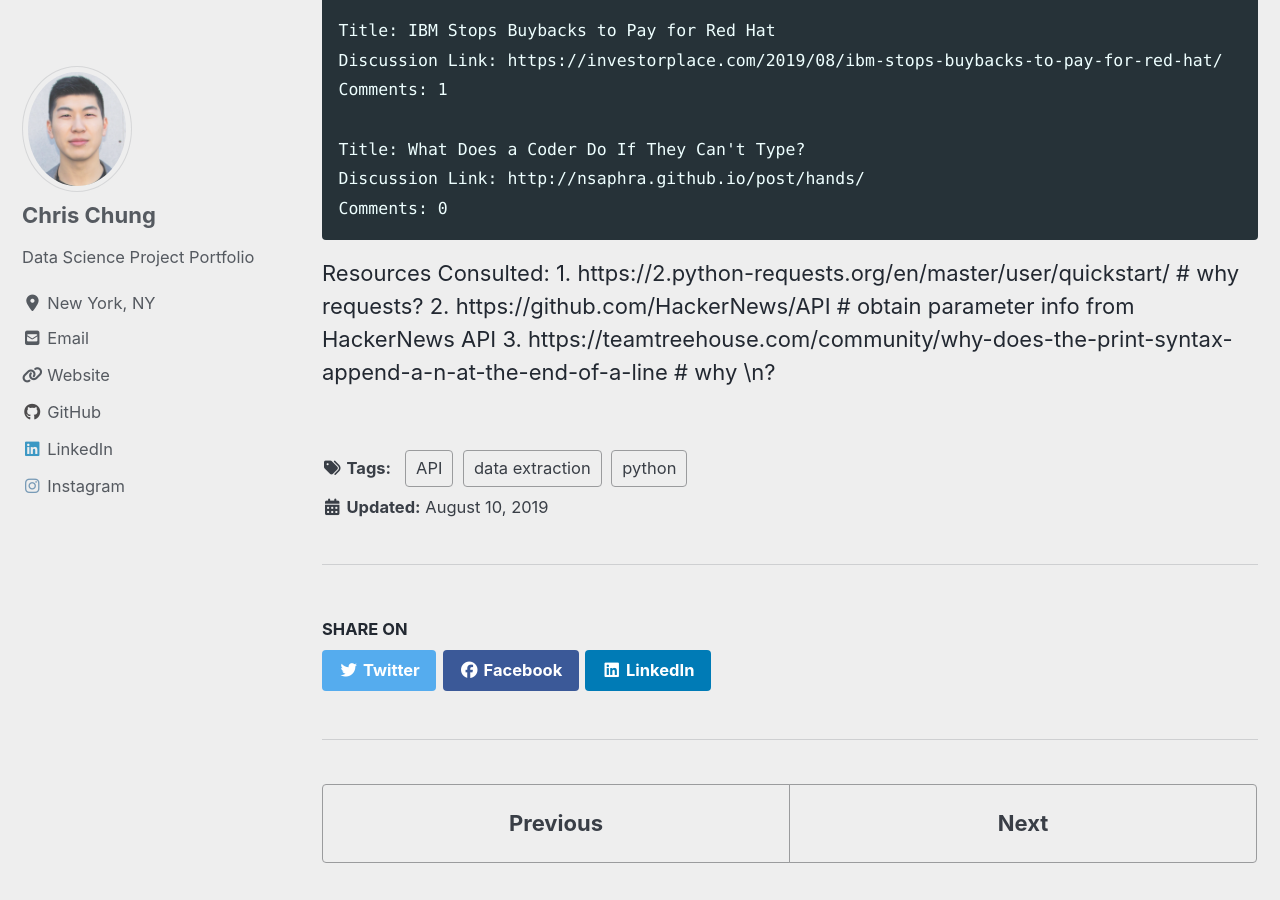
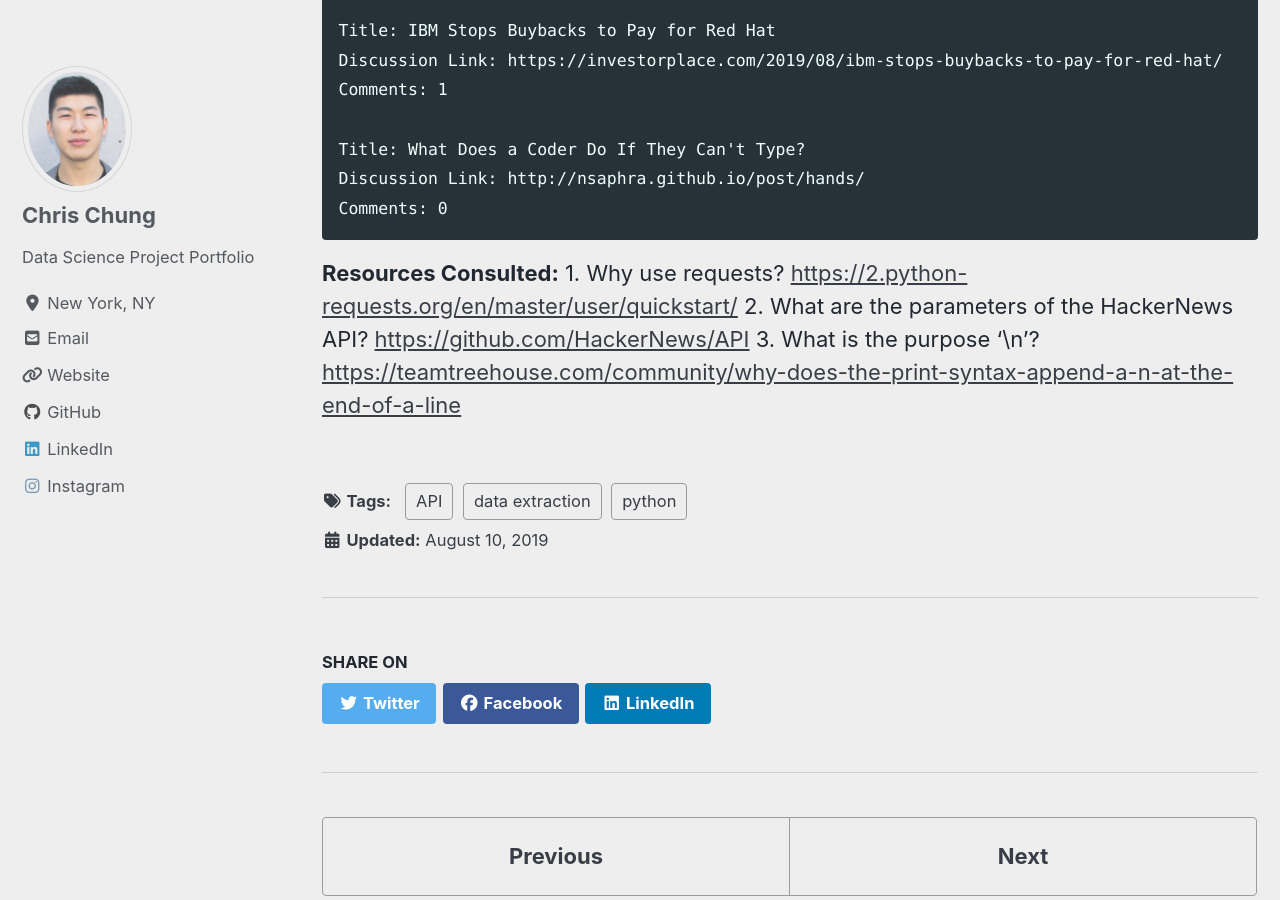
Before and after one commit to chrispfchung/chrispfchung.github.io, a Jekyll site: the page built from _posts/2019-08-10-hacker-news-api.md, in a window 1280 px wide and 900 px high, scrolled down 6749 px. Built offline with Jekyll 4.4.1, drawn with Linux system fonts in a browser that asks for light colours; cached includes are drawn as plain includes; nearby versions of some CDN libraries.

Commit message:
fixed up hackernews

```diff
--- a/_posts/2019-08-10-hacker-news-api.md
+++ b/_posts/2019-08-10-hacker-news-api.md
@@ -207,7 +207,7 @@
     Comments: 0
 
 
-Resources Consulted:
-    1. https://2.python-requests.org/en/master/user/quickstart/ # why requests?
-    2. https://github.com/HackerNews/API # obtain parameter info from HackerNews API
-    3. https://teamtreehouse.com/community/why-does-the-print-syntax-append-a-n-at-the-end-of-a-line # why \n?
+**Resources Consulted:**
+    1. Why use requests? <https://2.python-requests.org/en/master/user/quickstart/>
+    2. What are the parameters of the HackerNews API? <https://github.com/HackerNews/API>
+    3. What is the purpose '\n'? <https://teamtreehouse.com/community/why-does-the-print-syntax-append-a-n-at-the-end-of-a-line>
```
Also changed, not shown: _posts/2019-08-09-color-clustering.md (+2 -2 lines).
